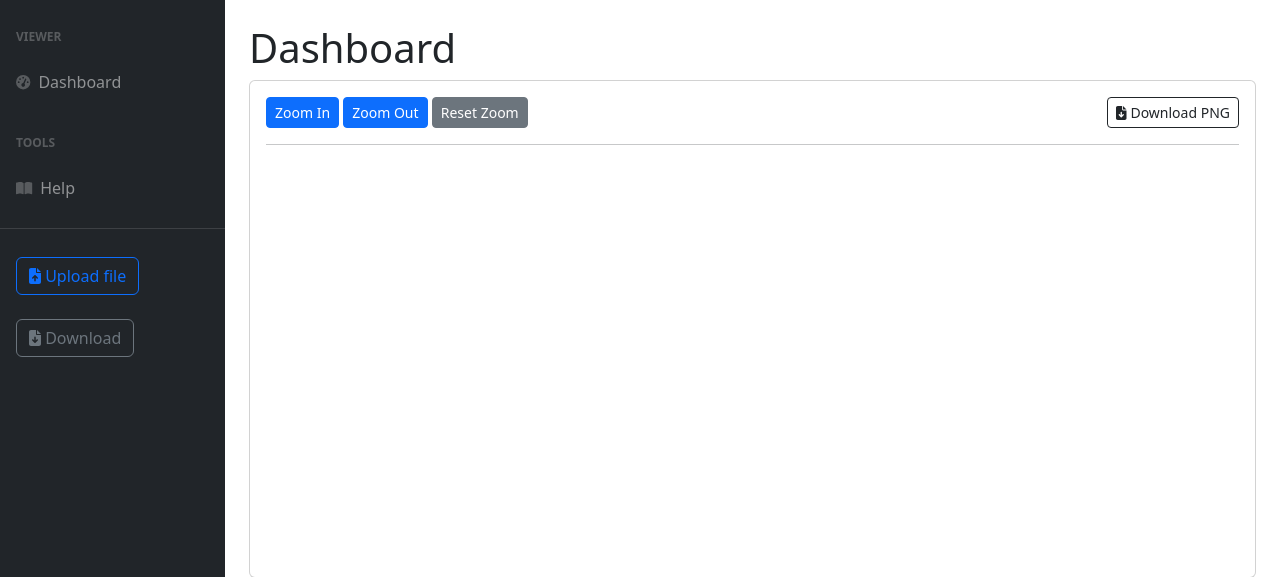
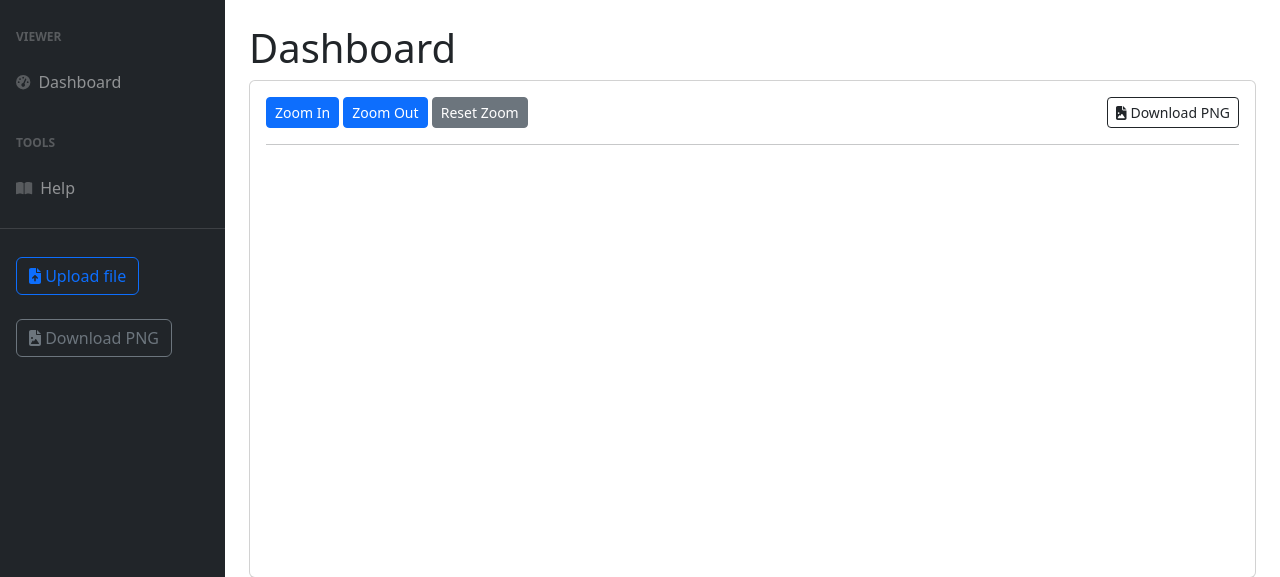
Before and after one commit to ESI-FAR/INA-tool, a PHP site: page /index.php in a window 1280 px wide. Shown: the part 56-633 px from the top of the page. Run offline with PHP 8.4, Linux system fonts and the light colour scheme; some libraries are stand-ins or nearby versions.

Commit message:
rename downloadProject -> downloadPNG

```diff
--- a/includes/downloader.js
+++ b/includes/downloader.js
@@ -17,7 +17,7 @@ The downloader.js enables the generation and download of the .PNG version of the
 It generate a .PNG of the current webview.
 */
 
-function downloadProject() {
+function downloadPNG() {
     if (!INA.statements.length >= 1) {
         alert("No image to download");
         return;
--- a/includes/header.php
+++ b/includes/header.php
@@ -38,7 +38,7 @@ if (isset($_POST['destroy_session'])) {
         <meta http-equiv="X-UA-Compatible" content="IE=edge" />
         <meta name="viewport" content="width=device-width, initial-scale=1, shrink-to-fit=no" />
         <meta name="description" content="INA is a digital tool developed by the eScience Center. It is designed to support the regulatory framework design process by facilitating study, analysis, and decision-making through data visualization and interaction." />
-        <meta name="author" content="Netherland eScience Center - Authors and Contributors: Lo Cascio Ermanno, Ali Suvayou, van Rijn Sander - Anno Domini 2024 - Milky Way, Solar System, Earth, Europe, Natherlands, Amsterdam   " />
+        <meta name="author" content="Netherland eScience Center - Authors and Contributors: Ermanno Lo Cascio, Suvayu Ali, Sander van Rijn - Anno Domini 2024 - Milky Way, Solar System, Earth, Europe, Netherlands, Amsterdam" />
         <title>INA Tool - eScience</title>
         <link href="css/styles.css" rel="stylesheet" />
         <link rel="icon" href="assets/escience/escience_favicon_orange.jpg" type="image/x-icon">
@@ -107,7 +107,6 @@ if (isset($_POST['destroy_session'])) {
                             <a class="nav-link">
                                 <div class="sb-nav-link-icon">
                                     <button type="button" class="btn btn-outline-primary" onclick="openFileUpload()">
-                                        <!-- Add upload svg icon -->
                                         <i class="fa-solid fa-file-arrow-up"></i>
                                         Upload file
                                     </button>
@@ -120,13 +119,12 @@ if (isset($_POST['destroy_session'])) {
                             <!-- Include JavaScript code to perform project download operations -->
                             <script src="includes/downloader.js"></script>
 
-                            <!-- Project download button -->
+                            <!-- PNG download button -->
                             <a class="nav-link">
                                 <div class="sb-nav-link-icon">
-                                    <button type="button" class="btn btn-outline-secondary" onclick="downloadProject()">
-                                        <!-- Add download svg icon -->
-                                        <i class="fa-solid fa-file-arrow-down"></i>
-                                        Download
+                                    <button type="button" class="btn btn-outline-secondary" onclick="downloadPNG()">
+                                        <i class="fa-solid fa-file-image"></i>
+                                        Download PNG
                                     </button>
                                 </div>
                             </a>
--- a/index.php
+++ b/index.php
@@ -20,8 +20,8 @@ include_once 'includes/header.php';
                                         <button class="btn btn-secondary btn-sm" onclick="resetZoom()">Reset Zoom</button>
                                     </div>
 
-                                    <button class="btn btn-sm btn-outline-dark" onclick="downloadProject()">
-                                    <i class="fa-solid fa-file-arrow-down"></i>
+                                    <button class="btn btn-sm btn-outline-dark" onclick="downloadPNG()">
+                                        <i class="fa-solid fa-file-image"></i>
                                         Download PNG
                                     </button>
                                 </div>
```
